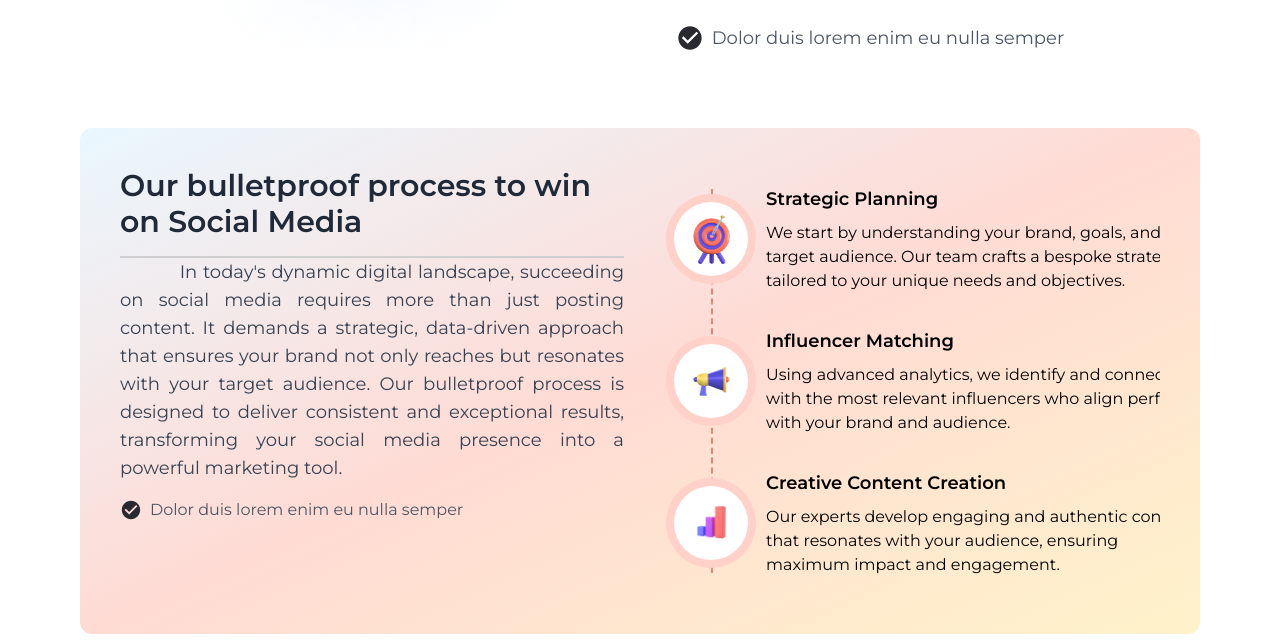
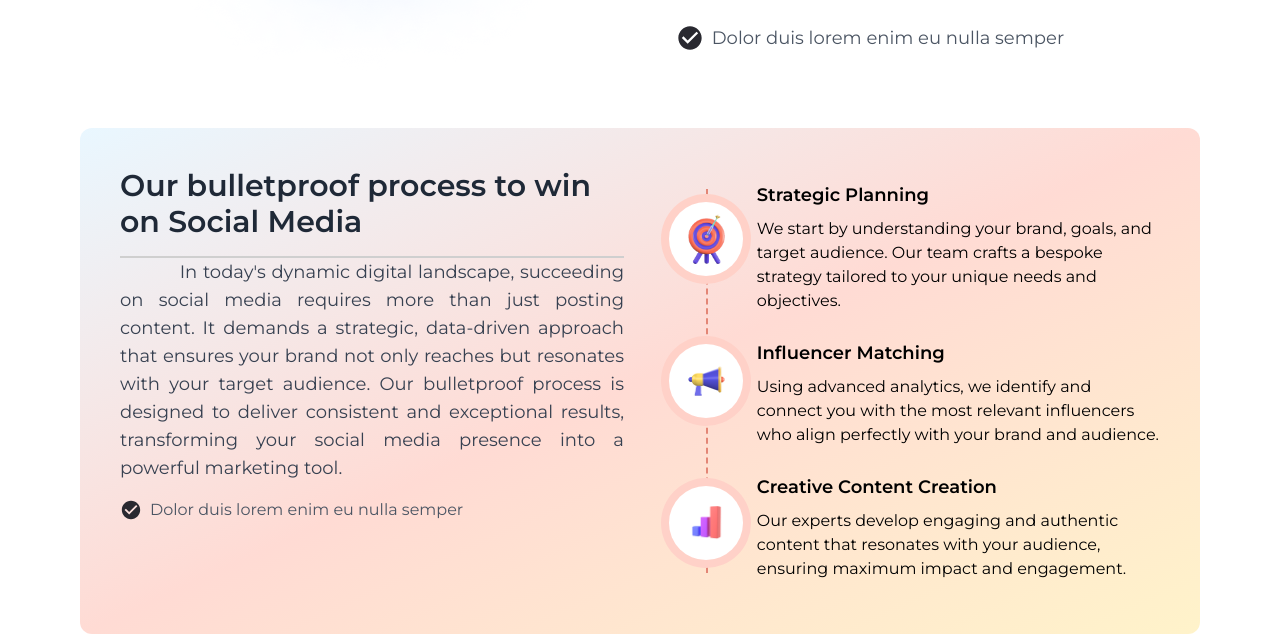
Before and after one commit to aazacz/Mumbling-Monkey, a React (Vite) app: page /b in a window 1280 px wide. Shown: the part 2843-3487 px from the top of the page. Built offline with nearby package versions, Linux system fonts and the light colour scheme.

Commit message:
made medium responsive

```diff
--- a/src/Pages/OurExpertise.jsx
+++ b/src/Pages/OurExpertise.jsx
@@ -168,7 +168,7 @@ const OurExpertise = (Data) => {
                         <Carousel className='max-h-[100%]  custom-carousel' leftControl={<Left />} indicators={true} rightControl={<Right />}>
                             {servicesData.map((val, index) => {
                                 return (
-                                    <div key={index} className={`rounded-xl w-full  max-w-[1200px] items-center h-[500px] p-10 relative flex flex-col md:flex-row ${val.bg} gap-x-8`}>
+                                    <div key={index} className={`rounded-xl w-full items-center h-[500px] p-10 relative flex flex-col md:flex-row ${val.bg} gap-x-8`}>
                                         <img src={MeshLeftSide} className='absolute top-2 left-2 h-[200px]' alt="" />
                                         <div className="w-full md:w-1/3 z-20 rounded-2xl h-[200px] md:h-full bg-[url('/expertise/CardPhoto1.png')] bg-cover" > </div>
                                         <div className='w-full md:w-2/3 h-full flex flex-col mt-4 md:mt-0'>
--- a/src/components/InnerServices.jsx
+++ b/src/components/InnerServices.jsx
@@ -246,7 +246,7 @@ const InnerServices = () => {
             {/*Section 3  */}
 
             <div className='w-full flex  md:px-20 justify-center'>
-                <div className='rounded-xl w-full md:max-w-[1200px]  flex mt-8 p-10 bg-gradient-to-tl from-[#FFF3CA]  via-[#FFDBD4] to-[#E9F7FF] gap-x-8'>
+                <div className='rounded-xl w-full  flex mt-8 p-10 bg-gradient-to-tl from-[#FFF3CA]  via-[#FFDBD4] to-[#E9F7FF] gap-x-8'>
 
                     {/* Left Side */}
                     <div className='w-1/2 h-full flex flex-col  '>
@@ -279,13 +279,10 @@ const InnerServices = () => {
                     </div>
                     {/* right Side */}
 
-                    <div className='w-1/2 overflow-x-scroll grid grid-flow-col snap-x snap-mandatory  yScrollbar'>
+                    <div className='w-1/2 overflow-x-scroll flex snap-x snap-mandatory  yScrollbar'>
 
 
-
-
-
-                        <div className='w-[550px] h-full  snap-center flex items-center'>
+                        <div className='w-full flex-shrink-0 h-full  snap-center flex items-center'>
 
                             <div className='relative w-[20%] overflow-hidden h-full grid grid-flow-row justify-center  items-center'>
                                 <div className='absolute  w-full h-[90%] left-1/2  border-l-2 border-dashed  border-[#E38676] '></div>
@@ -302,7 +299,7 @@ const InnerServices = () => {
 
                             </div>
 
-                            <div className='flex-1 h-full grid grid-flow-row justify-center  items-center'>
+                            <div className='flex-1  h-full grid grid-flow-row justify-center  items-center'>
                                 {rightData1.map((val, index) => {
                                     return (
                                         <div key={index}>
@@ -317,7 +314,10 @@ const InnerServices = () => {
                             </div>
 
                         </div>
-                        <div className='w-[550px] h-full  snap-center flex items-center'>
+
+
+
+                        <div className='w-full flex-shrink-0 h-full  snap-center flex items-center'>
 
                             <div className='relative w-[20%] overflow-hidden h-full grid grid-flow-row justify-center  items-center'>
                                 <div className='absolute w-full h-[90%] left-1/2  border-l-2 border-dashed  border-[#E38676] '></div>
```
